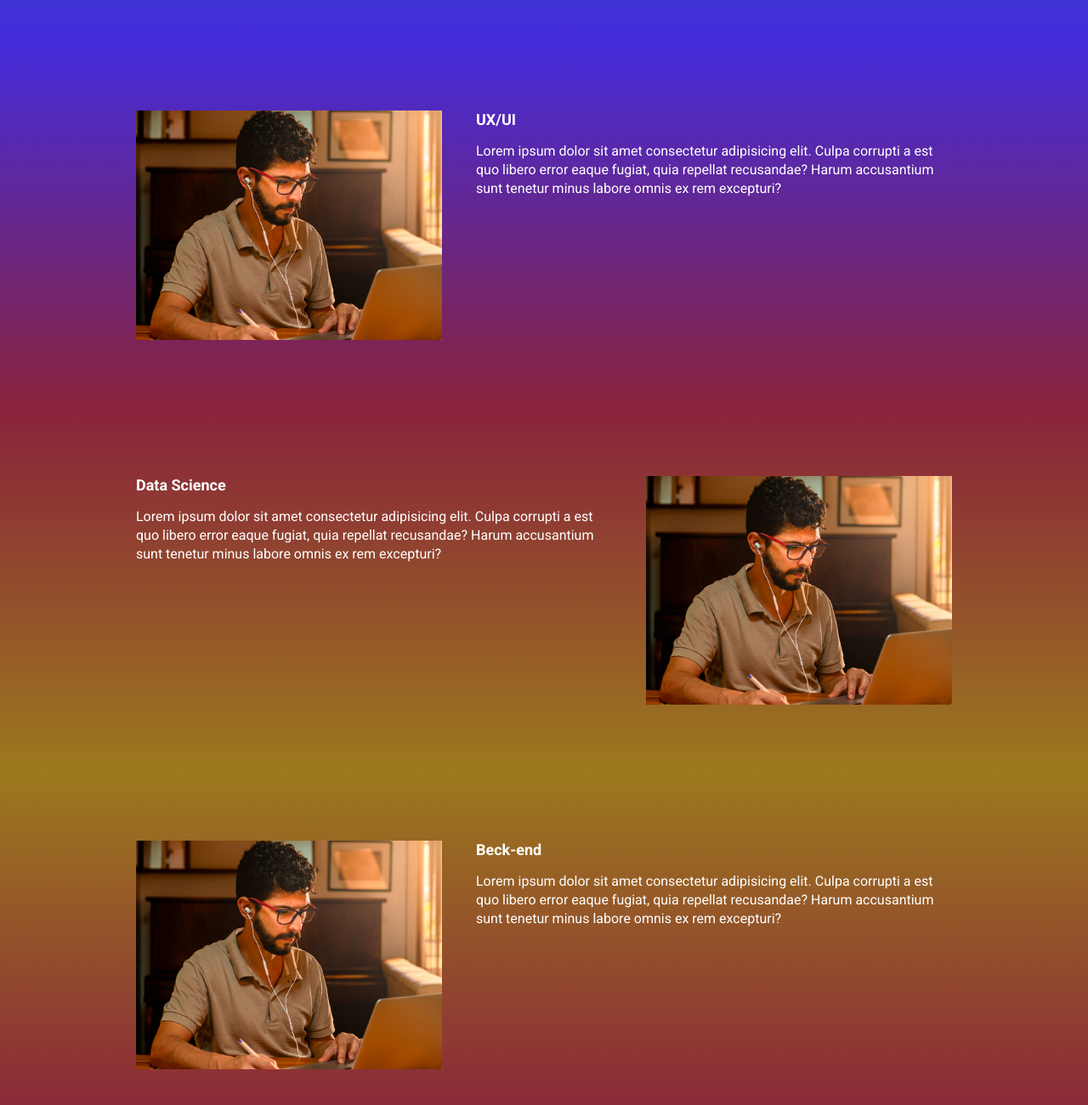
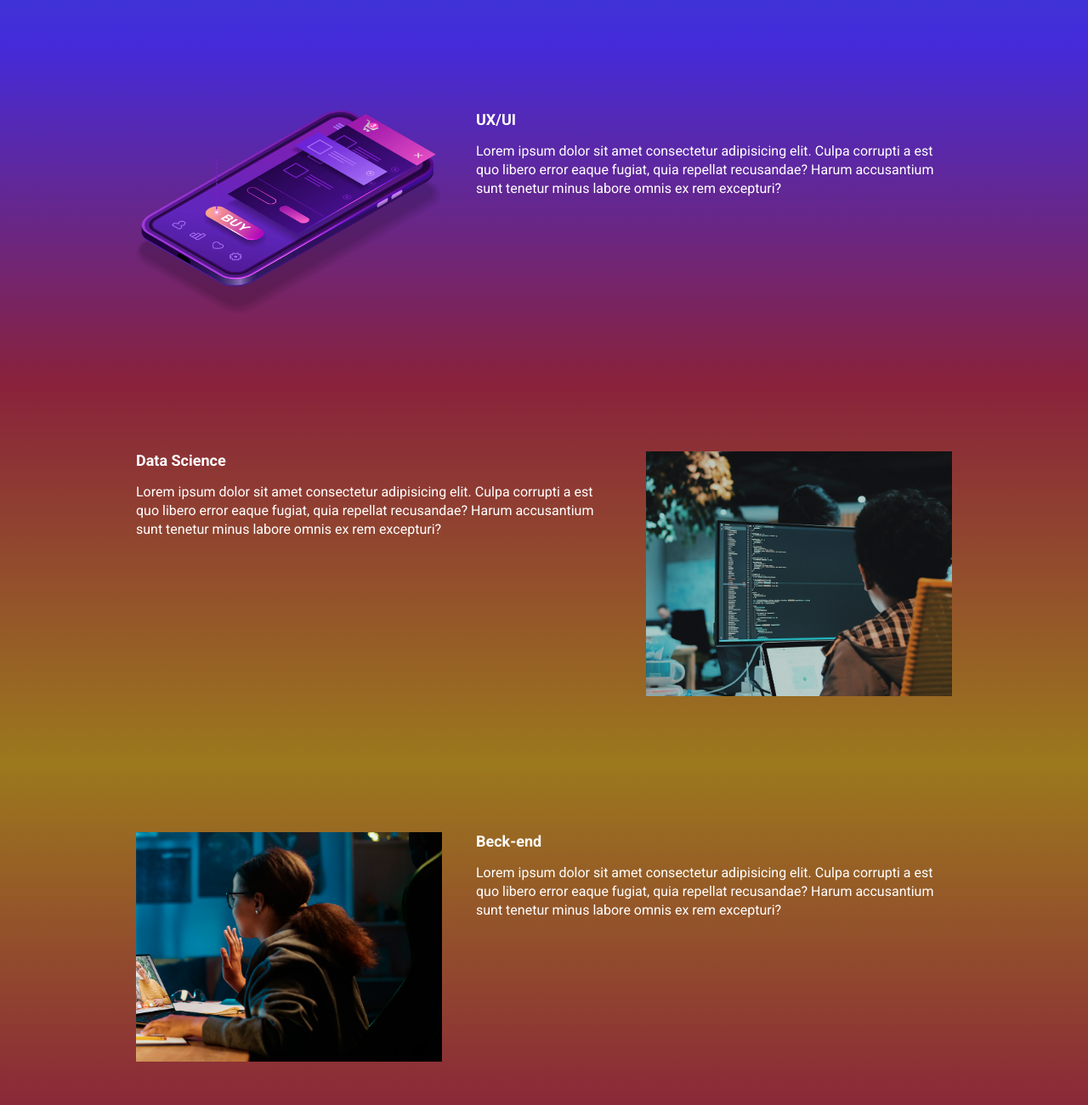
Before and after one commit to bayerpy/modulo_22, a website built with Parcel: page src/index.html in a window 1280 px wide. Shown: the part 940-2240 px from the top of the page at 85% size. Built offline with nearby package versions, Linux system fonts and the light colour scheme.

Commit message:
atualizando as imagens

```diff
--- a/src/index.html
+++ b/src/index.html
@@ -55,7 +55,7 @@
                 <h2 class="event__details__title">UX/UI</h2>
                 <p class="event__details__description">Lorem ipsum dolor sit amet consectetur adipisicing elit. Culpa corrupti a est quo libero error eaque fugiat, quia repellat recusandae? Harum accusantium sunt tenetur minus labore omnis ex rem excepturi?</p>
             </div>
-            <img class="event__image" src="./images/frontend.png" alt="Front-end">
+            <img class="event__image" src="./images/ui-ux.png" alt="UI/UX">
         </div>
     </section>
     <section class="event event--data-science">
@@ -64,7 +64,7 @@
                 <h2 class="event__details__title">Data Science</h2>
                 <p class="event__details__description">Lorem ipsum dolor sit amet consectetur adipisicing elit. Culpa corrupti a est quo libero error eaque fugiat, quia repellat recusandae? Harum accusantium sunt tenetur minus labore omnis ex rem excepturi?</p>
             </div>
-            <img class="event__image" src="./images/frontend.png" alt="Front-end">
+            <img class="event__image" src="./images/data.png" alt="Data Science">
         </div>
     </section>
     <section class="event event--backend event--image-left">
@@ -73,7 +73,7 @@
                 <h2 class="event__details__title">Beck-end</h2>
                 <p class="event__details__description">Lorem ipsum dolor sit amet consectetur adipisicing elit. Culpa corrupti a est quo libero error eaque fugiat, quia repellat recusandae? Harum accusantium sunt tenetur minus labore omnis ex rem excepturi?</p>
             </div>
-            <img class="event__image" src="./images/frontend.png" alt="Front-end">
+            <img class="event__image" src="./images/backend.png" alt="Beck-end">
         </div>
     </section>
     <script src="https://unpkg.com/aos@next/dist/aos.js"></script>
```
